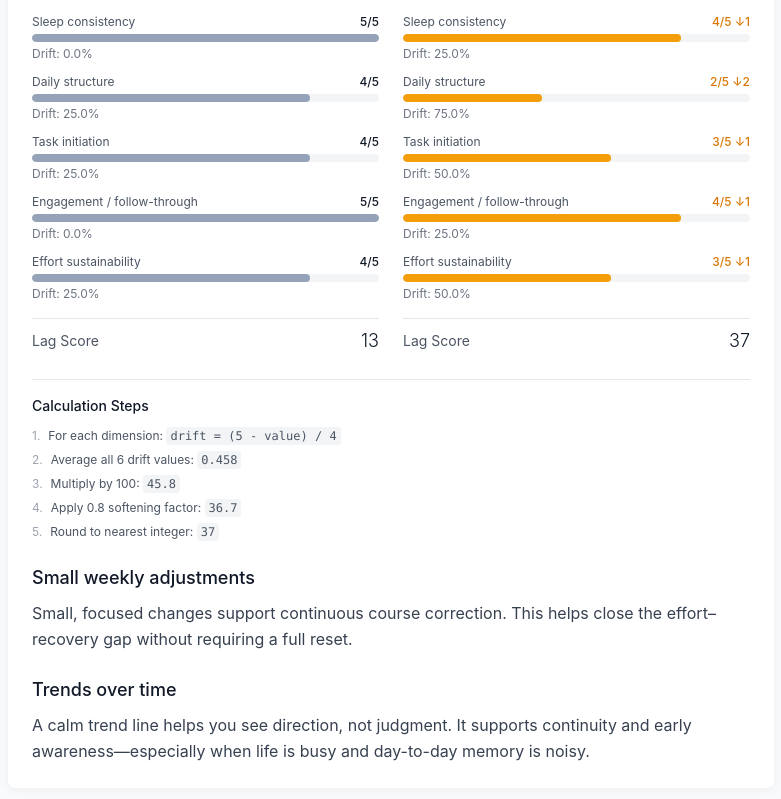
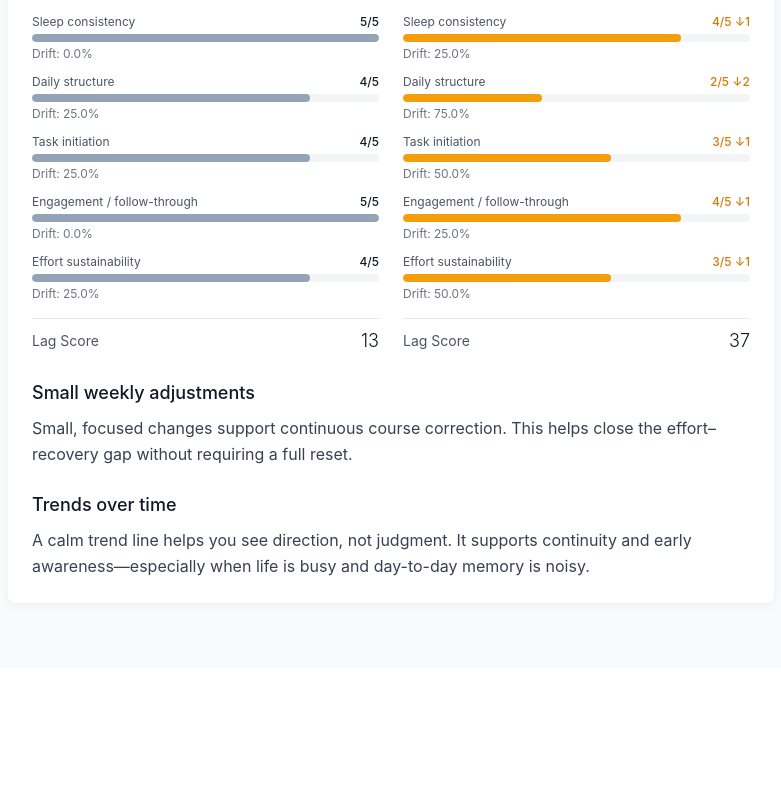
Before and after one commit to alesol22308-tech/life-lag-tracker, a Next.js app: page /science in a window 1280 px wide. Shown: the part 1842-2641 px from the top of the page, without its empty margins (249-1030 px from the left). After the commit the page ends 2510 px from the top, so only its background shows below. Built offline with nearby package versions, Linux system fonts and the light colour scheme; no server answers.

Commit message:
Remove calculation steps display from science page

```diff
--- a/components/LagScoreCalculationVisual.tsx
+++ b/components/LagScoreCalculationVisual.tsx
@@ -134,33 +134,6 @@ export default function LagScoreCalculationVisual({ className = '' }: LagScoreCa
           </div>
         </div>
       </div>
-
-      {/* Calculation Steps */}
-      <div className="pt-4 border-t border-gray-200 dark:border-gray-700 space-y-3">
-        <h4 className="text-sm font-medium text-gray-900 dark:text-gray-100">Calculation Steps</h4>
-        <div className="space-y-2 text-xs text-gray-600 dark:text-gray-400">
-          <div className="flex items-start gap-2">
-            <span className="text-gray-400 dark:text-gray-500">1.</span>
-            <span>For each dimension: <code className="bg-gray-100 dark:bg-gray-700 px-1 py-0.5 rounded">drift = (5 - value) / 4</code></span>
-          </div>
-          <div className="flex items-start gap-2">
-            <span className="text-gray-400 dark:text-gray-500">2.</span>
-            <span>Average all 6 drift values: <code className="bg-gray-100 dark:bg-gray-700 px-1 py-0.5 rounded">{currentAverage.toFixed(3)}</code></span>
-          </div>
-          <div className="flex items-start gap-2">
-            <span className="text-gray-400 dark:text-gray-500">3.</span>
-            <span>Multiply by 100: <code className="bg-gray-100 dark:bg-gray-700 px-1 py-0.5 rounded">{(currentAverage * 100).toFixed(1)}</code></span>
-          </div>
-          <div className="flex items-start gap-2">
-            <span className="text-gray-400 dark:text-gray-500">4.</span>
-            <span>Apply 0.8 softening factor: <code className="bg-gray-100 dark:bg-gray-700 px-1 py-0.5 rounded">{(currentAverage * 100 * 0.8).toFixed(1)}</code></span>
-          </div>
-          <div className="flex items-start gap-2">
-            <span className="text-gray-400 dark:text-gray-500">5.</span>
-            <span>Round to nearest integer: <code className="bg-gray-100 dark:bg-gray-700 px-1 py-0.5 rounded font-medium">{currentScore}</code></span>
-          </div>
-        </div>
-      </div>
     </div>
   );
 }
```
